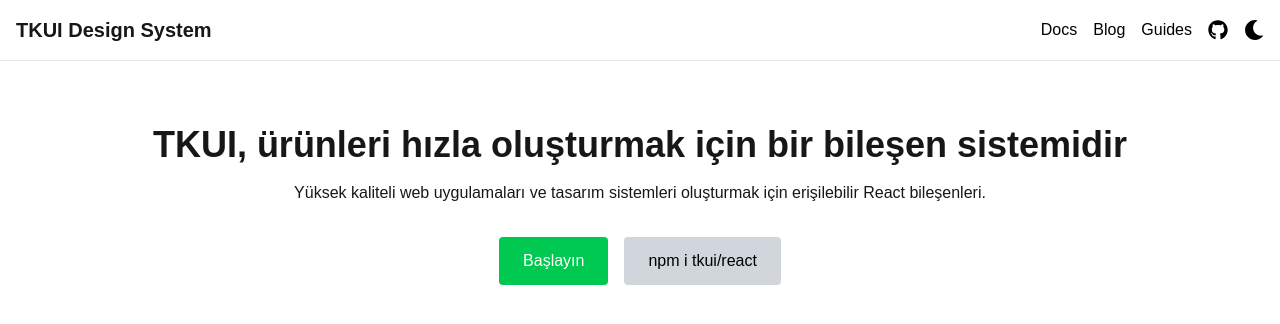
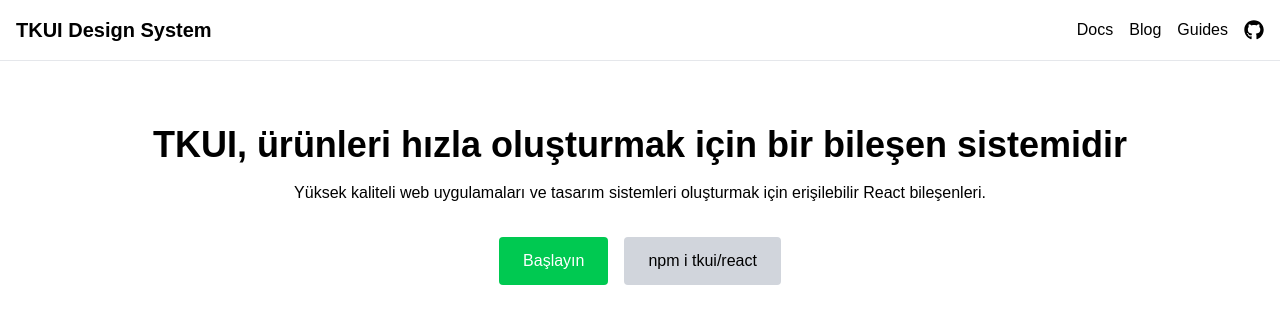
Before and after one commit to dmrfrht/tk-ui-docs, a Next.js app: page / in a window 1280 px wide. Shown: the top 324 px of the page. Built offline with nearby package versions, Linux system fonts and the light colour scheme.

Commit message:
first commit

```diff
--- a/app/globals.css
+++ b/app/globals.css
@@ -18,7 +18,5 @@
 }
 
 body {
-  color: var(--foreground);
-  background: var(--background);
   font-family: Arial, Helvetica, sans-serif;
 }
--- a/app/page.tsx
+++ b/app/page.tsx
@@ -1,31 +1,6 @@
 "use client";
 
-import { useState, useEffect } from 'react';
-import Header from '../components/Header';
-
 const Home: React.FC = () => {
-  const [darkMode, setDarkMode] = useState<boolean>(false);
-
-  useEffect(() => {
-    const storedDarkMode = localStorage.getItem('darkMode') === 'true';
-    setDarkMode(storedDarkMode);
-  }, []);
-
-  useEffect(() => {
-    const root = window.document.documentElement;
-    if (darkMode) {
-      root.classList.add('dark');
-      localStorage.setItem('darkMode', 'true');
-    } else {
-      root.classList.remove('dark');
-      localStorage.setItem('darkMode', 'false');
-    }
-  }, [darkMode]);
-
-  const toggleDarkMode = () => {
-    setDarkMode(prevMode => !prevMode);
-  };
-
   return (
     <div className="min-h-screen">
       <main className="flex flex-col items-center justify-center p-8">
--- a/components/Header.tsx
+++ b/components/Header.tsx
@@ -1,45 +1,17 @@
 "use client";
 
-import { useState, useEffect } from 'react';
-import { FaGithub, FaSun, FaMoon } from 'react-icons/fa';
+import { FaGithub } from 'react-icons/fa';
 import Link from 'next/link';
 
 const Header: React.FC = () => {
-  const [darkMode, setDarkMode] = useState<boolean>(false);
-
-  useEffect(() => {
-    const storedDarkMode = localStorage.getItem('darkMode') === 'true';
-    setDarkMode(storedDarkMode);
-  }, []);
-
-  useEffect(() => {
-    const root = window.document.documentElement;
-    if (darkMode) {
-      root.classList.add('dark');
-      localStorage.setItem('darkMode', 'true');
-    } else {
-      root.classList.remove('dark');
-      localStorage.setItem('darkMode', 'false');
-    }
-  }, [darkMode]);
-
-  const toggleDarkMode = () => {
-    setDarkMode(prevMode => !prevMode);
-  };
-
   return (
-    <header className="bg-white dark:bg-gray-800 p-4 flex justify-between items-center border-b border-gray-200">
-      <h1 className="text-xl font-bold">TKUI Design System</h1>
+    <header className="p-4 flex justify-between items-center border-b border-gray-200 bg-white sticky top-0">
+      <Link href="/"><h1 className="text-xl font-bold">TKUI Design System</h1></Link>
       <nav className="flex items-center space-x-4">
-        <Link href="/docs" className="text-black dark:text-white">Docs</Link>
-        <a href="#" className="text-black dark:text-white">Blog</a>
-        <a href="#" className="text-black dark:text-white">Guides</a>
-        <a href="#" className="text-black dark:text-white">
-          <FaGithub size={20} />
-        </a>
-        <button onClick={toggleDarkMode} className="text-black dark:text-white">
-          {darkMode ? <FaSun size={20} /> : <FaMoon size={20} />}
-        </button>
+        <Link href="/docs" className="text-black">Docs</Link>
+        <Link href="#" className="text-black">Blog</Link>
+        <Link href="#" className="text-black">Guides</Link>
+        <Link href="#" className="text-black"><FaGithub size={20} /></Link>
       </nav>
     </header>
   );
```
